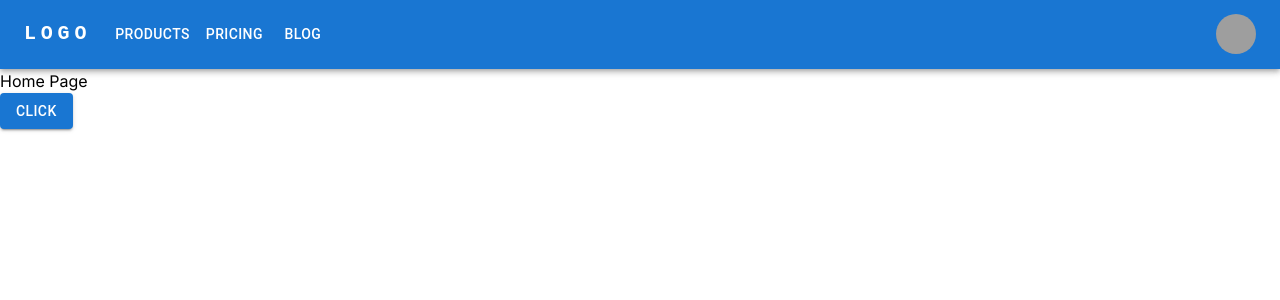
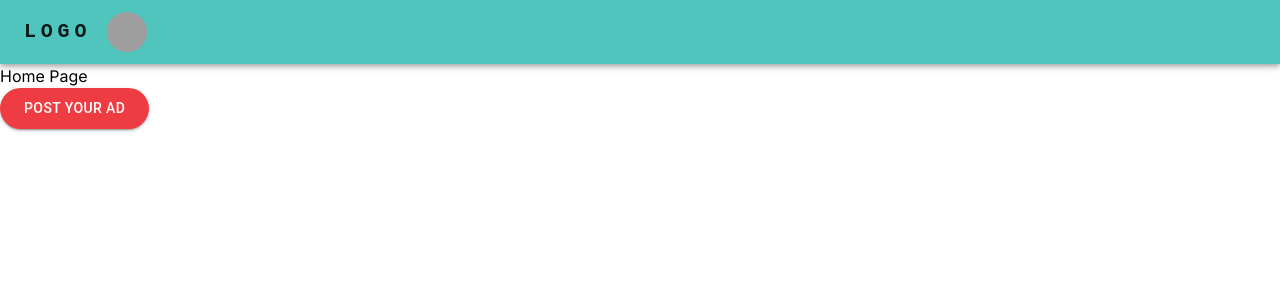
Before and after one commit to suez-halder/lostify-client, a Next.js app: page / in a window 1280 px wide. Shown: the top 300 px of the page. Built offline with nearby package versions, Linux system fonts and the light colour scheme; grey boxes are pictures that could not be loaded.

Commit message:
theme customization done

```diff
--- a/src/app/(withCommonLayout)/page.tsx
+++ b/src/app/(withCommonLayout)/page.tsx
@@ -5,7 +5,7 @@ const HomePage = () => {
     return (
         <>
             <h1>Home Page</h1>
-            <Button variant="contained">Click</Button>
+            <Button>Post Your Ad</Button>
         </>
     );
 };
--- a/src/app/layout.tsx
+++ b/src/app/layout.tsx
@@ -1,22 +1,25 @@
-import type { Metadata } from 'next'
-import { Inter } from 'next/font/google'
-import './globals.css'
+import Providers from "@/lib/Providers/Providers";
+import type { Metadata } from "next";
+import { Inter } from "next/font/google";
+import "./globals.css";
 
-const inter = Inter({ subsets: ['latin'] })
+const inter = Inter({ subsets: ["latin"] });
 
 export const metadata: Metadata = {
-  title: 'Create Next App',
-  description: 'Generated by create next app',
-}
+    title: "Create Next App",
+    description: "Generated by create next app",
+};
 
 export default function RootLayout({
-  children,
+    children,
 }: {
-  children: React.ReactNode
+    children: React.ReactNode;
 }) {
-  return (
-    <html lang="en">
-      <body className={inter.className}>{children}</body>
-    </html>
-  )
+    return (
+        <html lang="en">
+            <body className={inter.className}>
+                <Providers>{children}</Providers>
+            </body>
+        </html>
+    );
 }
--- a/src/components/Shared/Navbar/Navbar.tsx
+++ b/src/components/Shared/Navbar/Navbar.tsx
@@ -14,7 +14,6 @@ import Tooltip from "@mui/material/Tooltip";
 import MenuItem from "@mui/material/MenuItem";
 import { useState } from "react";
 
-const pages = ["Products", "Pricing", "Blog"];
 const settings = ["Profile", "Account", "Dashboard", "Logout"];
 
 const Navbar = () => {
@@ -71,35 +70,6 @@ const Navbar = () => {
                             onClick={handleOpenNavMenu}
                             color="inherit"
                         ></IconButton>
-                        <Menu
-                            id="menu-appbar"
-                            anchorEl={anchorElNav}
-                            anchorOrigin={{
-                                vertical: "bottom",
-                                horizontal: "left",
-                            }}
-                            keepMounted
-                            transformOrigin={{
-                                vertical: "top",
-                                horizontal: "left",
-                            }}
-                            open={Boolean(anchorElNav)}
-                            onClose={handleCloseNavMenu}
-                            sx={{
-                                display: { xs: "block", md: "none" },
-                            }}
-                        >
-                            {pages.map((page) => (
-                                <MenuItem
-                                    key={page}
-                                    onClick={handleCloseNavMenu}
-                                >
-                                    <Typography textAlign="center">
-                                        {page}
-                                    </Typography>
-                                </MenuItem>
-                            ))}
-                        </Menu>
                     </Box>
 
                     <Typography
@@ -120,22 +90,6 @@ const Navbar = () => {
                     >
                         LOGO
                     </Typography>
-                    <Box
-                        sx={{
-                            flexGrow: 1,
-                            display: { xs: "none", md: "flex" },
-                        }}
-                    >
-                        {pages.map((page) => (
-                            <Button
-                                key={page}
-                                onClick={handleCloseNavMenu}
-                                sx={{ my: 2, color: "white", display: "block" }}
-                            >
-                                {page}
-                            </Button>
-                        ))}
-                    </Box>
 
                     <Box sx={{ flexGrow: 0 }}>
                         <Tooltip title="Open settings">
--- /dev/null
+++ b/src/lib/Providers/Providers.tsx
@@ -0,0 +1,11 @@
+"use client";
+
+import { ThemeProvider } from "@mui/material";
+import React from "react";
+import theme from "../theme/theme";
+
+const Providers = ({ children }: { children: React.ReactNode }) => {
+    return <ThemeProvider theme={theme}>{children}</ThemeProvider>;
+};
+
+export default Providers;
--- a/src/lib/theme/theme.ts
+++ b/src/lib/theme/theme.ts
@@ -0,0 +1,41 @@
+"use client";
+
+import { createTheme } from "@mui/material/styles";
+
+const theme = createTheme({
+    palette: {
+        primary: {
+            main: "#4fc5bd",
+        },
+        secondary: {
+            main: "#EF3C42",
+        },
+    },
+    components: {
+        MuiButton: {
+            defaultProps: {
+                variant: "contained",
+            },
+            styleOverrides: {
+                root: {
+                    backgroundColor: "#EF3C42",
+                    padding: "8px 24px",
+                    borderRadius: "100px",
+                    color: "#fff",
+                },
+            },
+        },
+        MuiContainer: {
+            defaultProps: {
+                maxWidth: "lg",
+            },
+        },
+    },
+    typography: {
+        body1: {
+            color: "#778087",
+        },
+    },
+});
+
+export default theme;
```
